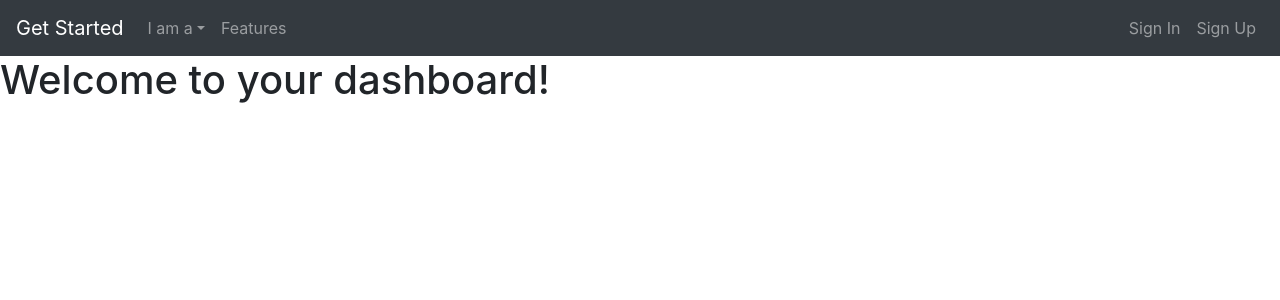
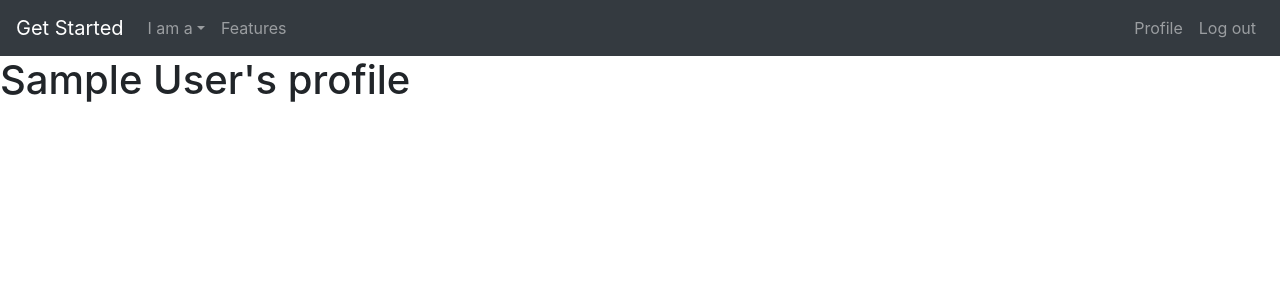
Before and after one commit to mikelxk/cen3031-fall2020-gatordevs-project, a React (Create React App) app in the folder client/: page /dashboard in a window 1280 px wide. Shown: the top 300 px of the page. Built offline with nearby package versions, Linux system fonts and the light colour scheme; sample sign-in values are in the browser's storage.

Commit message:
Sign in done

```diff
--- a/client/src/App.js
+++ b/client/src/App.js
@@ -3,10 +3,11 @@ import httpUser from "./httpUser.js";
 import { Route, Switch, Redirect } from "react-router-dom";
 import Home from "./views/Home/Home";
 import Login from "./views/Login/Login";
+import LogOut from "./views/LogOut/LogOut";
 import NotFound from "./views/NotFound";
 import Header from "./components/Header/Header";
 import SignUp from "./views/SignUp/SignUP";
-import Dashboard from "./views/Dashboard/Dashboard"
+import Dashboard from "./views/Dashboard/Dashboard";
 const App = () => {
   const [currentUser, setCurrentUser] = useState(httpUser.getCurrentUser());
 
@@ -20,26 +21,42 @@ const App = () => {
   };
   return (
     <div>
-      <Header></Header>
-    <Switch>
-          <Route path="/login" render={(props) => {
-              return <Login {...props} onLoginSuccess={onLoginSuccess} />
-          }} />
-          <Route path="/signup" render={(props) => {
-              return <SignUp {...props} onSignUpSuccess={onLoginSuccess} />
-          }} />
-          {/* <Route path="/logout" render={(props) => {
-              return <LogOut onLogOut={logOut} />
-          }}/> */}
-          <Route path="/dashboard" render={() => {
-              return currentUser ? <Dashboard /> : <Redirect to="/login" />
-          }}/>
+      <Header currentUser={currentUser} />
+      <Switch>
+        <Route
+          path="/login"
+          render={(props) => {
+            return <Login {...props} onLoginSuccess={onLoginSuccess} />;
+          }}
+        />
+        <Route
+          path="/signup"
+          render={(props) => {
+            return <SignUp {...props} onSignUpSuccess={onLoginSuccess} />;
+          }}
+        />
+        <Route
+          path="/logout"
+          render={(props) => {
+            return <LogOut onLogOut={logOut} />;
+          }}
+        />
+        <Route
+          path="/dashboard"
+          render={() => {
+            return currentUser ? (
+              <Dashboard currentUser={currentUser} />
+            ) : (
+              <Redirect to="/login" />
+            );
+          }}
+        />
 
         <Route exact path="/Home" render={Home} />
         <Route exact path="/">
           <Redirect to="/Home" />
         </Route>
-        <Route render={NotFound}/>
+        <Route render={NotFound} />
       </Switch>
     </div>
   );
--- a/client/src/components/Header/Header.js
+++ b/client/src/components/Header/Header.js
@@ -1,7 +1,7 @@
 import React from "react";
 import "bootstrap/dist/css/bootstrap.min.css";
 import { Nav, Navbar, NavDropdown } from "react-bootstrap";
-const Header = () => {
+const Header = (props) => {
   return (
     <Navbar collapseOnSelect expand="lg" bg="dark" variant="dark">
       <Navbar.Brand href="Home">Get Started</Navbar.Brand>
@@ -17,12 +17,19 @@ const Header = () => {
           </NavDropdown>
           <Nav.Link href="features">Features</Nav.Link>
         </Nav>
-        <Nav>
-          <Nav.Link href="/login">Sign In</Nav.Link>
-          <Nav.Link eventKey={2} href="signup">
-            Sign Up
-          </Nav.Link>
+        {props.currentUser ? (
+          <Nav>
+          <Nav.Link href="/dashboard">Profile</Nav.Link>
+          <Nav.Link href="/logout">Log out</Nav.Link>
         </Nav>
+        ):
+        (
+          <Nav>
+            <Nav.Link href="/login">Sign In</Nav.Link>
+            <Nav.Link href="/signup">Sign Up</Nav.Link>
+          </Nav>
+        )
+        }
       </Navbar.Collapse>
     </Navbar>
   );
--- a/client/src/views/Dashboard/Dashboard.js
+++ b/client/src/views/Dashboard/Dashboard.js
@@ -3,7 +3,7 @@ import React from 'react'
 const Dashboard = (props) => {
     return (
         <div>
-            <h1>Welcome to your dashboard!</h1>
+            <h1>{props.currentUser.name}'s profile</h1>
         </div>
     )
 };
--- a/client/src/views/Home/Home.js
+++ b/client/src/views/Home/Home.js
@@ -25,7 +25,7 @@ function Home() {
           </p>
         </Jumbotron>
         <Jumbotron>
-          <a href="/profile">
+          <a href="/dashboard">
             <h1 align="left">View my Profile</h1>
           </a>
           <p>
--- /dev/null
+++ b/client/src/views/LogOut/LogOut.js
@@ -0,0 +1,12 @@
+import React, {useEffect} from 'react'
+import { Redirect } from 'react-router-dom'
+
+const LogOut = (props) => {
+    useEffect(() => {
+        props.onLogOut();
+    }, [props]);
+
+    return <Redirect to="/login" />
+};
+
+export default LogOut;
--- a/client/src/views/Login/Login.js
+++ b/client/src/views/Login/Login.js
@@ -1,9 +1,9 @@
 import React, { useState } from "react";
 import { Form, Button, ButtonGroup, ButtonToolbar } from "react-bootstrap";
+import httpUser from "../../httpUser";
 import "../Home/Home.css";
-function Login() {
-  const [email, setEmail] = useState("");
-  const [pwd, setPwd] = useState("");
+function Login(props) {
+  const [fields, setFields] = useState({ email: "", password: "" });
   //TO DO: resolve form
   return (
     <div className="App">
@@ -16,7 +16,7 @@ function Login() {
               placeholder="Enter email"
               size="lg"
               onChange={(c) => {
-                setEmail(c.target.value);
+                setFields({ ...fields, email: c.target.value });
               }}
             />
             <Form.Text className="text-muted">
@@ -31,17 +31,20 @@ function Login() {
               placeholder="Password"
               size="lg"
               onChange={(c) => {
-                setPwd(c.target.value);
+                setFields({ ...fields, password: c.target.value });
               }}
             />
           </Form.Group>
           <Button
             variant="primary"
             type="submit"
-            onClick={(c) => {
-              if (!c.isDefaultPrevented) {
-                //To do: pass info to backend
-                console.log([email, pwd]);
+            onClick={async (c) => {
+              c.preventDefault();
+              const user = await httpUser.logIn(fields);
+              setFields({ email: "", password: "" });
+              if (user) {
+                props.onLoginSuccess(user);
+                props.history.push("/");
               }
             }}
           >
--- a/client/src/views/SignUp/SignUP.js
+++ b/client/src/views/SignUp/SignUP.js
@@ -46,8 +46,9 @@ export default function SignUp(props) {
           <Button
             variant="primary"
             type="submit"
-            onClick={() => {
-              const user = httpUser.signUp(fields);
+            onClick={async (c) => {
+              c.preventDefault();
+              const user = await httpUser.signUp(fields);
               setFields({ name: "", email: "", password: "" });
               if (user) {
                 props.onSignUpSuccess(user);
```
